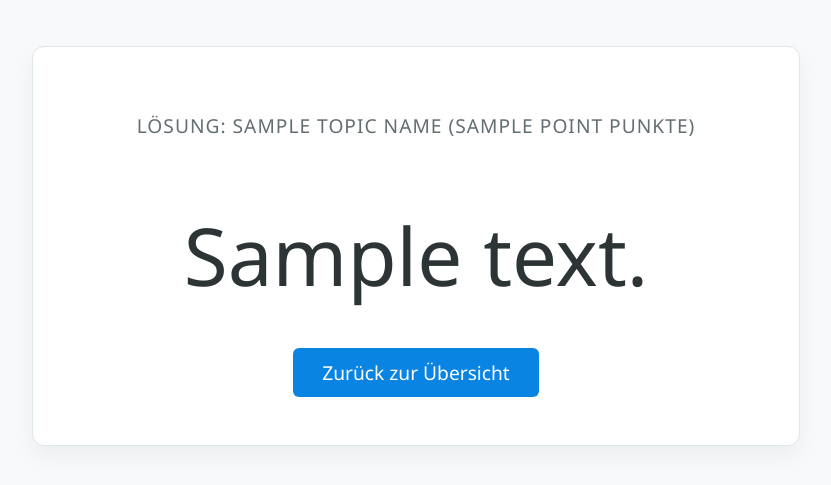
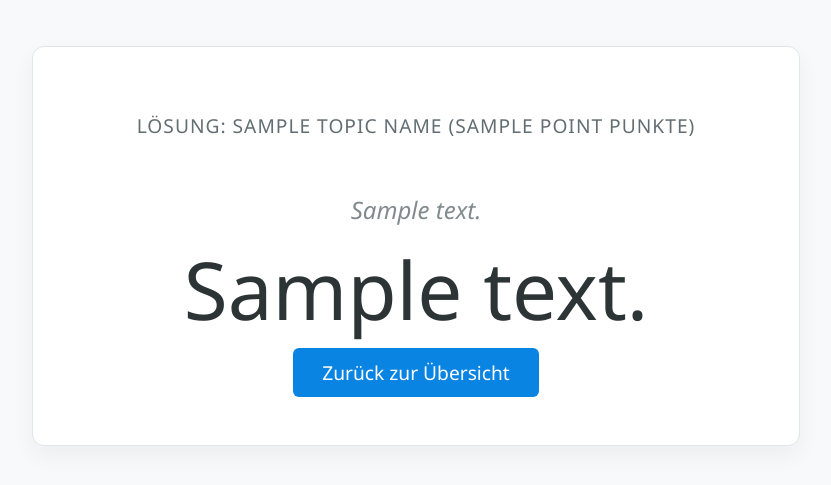
Before and after one commit to EFG-Geislingen/the-great-price, a Flask app: template templates/answer.html in a window 1280 px wide. Shown: the part 154-639 px from the top of the page, without its empty margins (224-1055 px from the left). Run offline with Flask 3, Linux system fonts and the light colour scheme; the template is opened without the code that fills it: most values are stand-ins (such as "Sample title", 1, 10 or a date in 2020).

Commit message:
Show question when showing answer

```diff
--- a/app.py
+++ b/app.py
@@ -71,14 +71,16 @@ def answer(topic_id, point):
     if question_index >= len(topic.get('questions', [])):
         abort(404)
 
-    answer_data = topic['questions'][question_index]
+    question_data = topic['questions'][question_index]
 
     return render_template(
         'answer.html',
         topic_name=topic['name'],
         point=point,
-        answer_text=answer_data['answer']
+        question_text=question_data['question'],
+        answer_text=question_data['answer']
     )
+
 
 if __name__ == '__main__':
     app.run(debug=True, port=5000)
--- a/static/style.css
+++ b/static/style.css
@@ -145,6 +145,22 @@ td a:hover {
     margin-bottom: 0;
 }
 
+.answer-container {
+    text-align: center;
+}
+
+.question-preview {
+    font-size: 1.5rem;
+    color: var(--secondary-text);
+    margin-bottom: 1rem;
+    font-style: italic;
+    opacity: 0.8;
+}
+
+.answer-text {
+    margin: 0;
+}
+
 /* --- Button-Styling --- */
 .actions {
     display: flex;
--- a/templates/answer.html
+++ b/templates/answer.html
@@ -9,7 +9,10 @@
     <main class="card">
         <p class="category">Lösung: {{ topic_name }} ({{ point }} Punkte)</p>
         <div class="content">
-            {{ answer_text }}
+            <div class="answer-container">
+                <p class="question-preview">{{ question_text }}</p>
+                <p class="answer-text">{{ answer_text }}</p>
+            </div>
         </div>
         <div class="actions">
             <a href="{{ url_for('index') }}" class="button">Zurück zur Übersicht</a>
```
